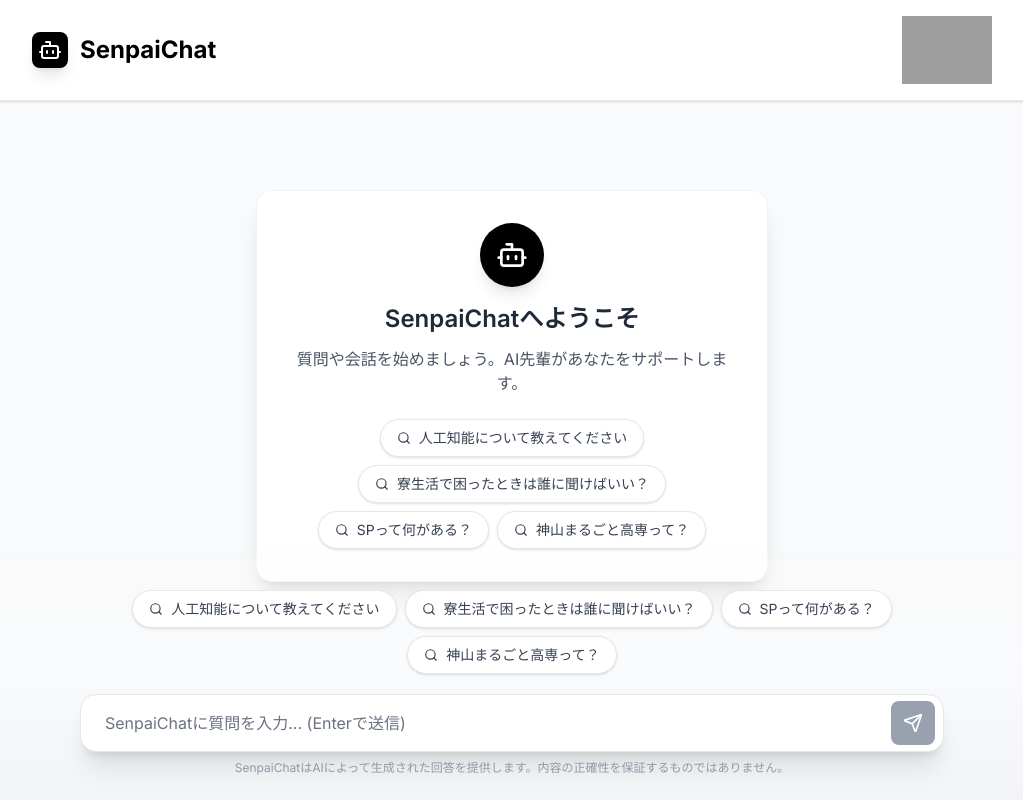
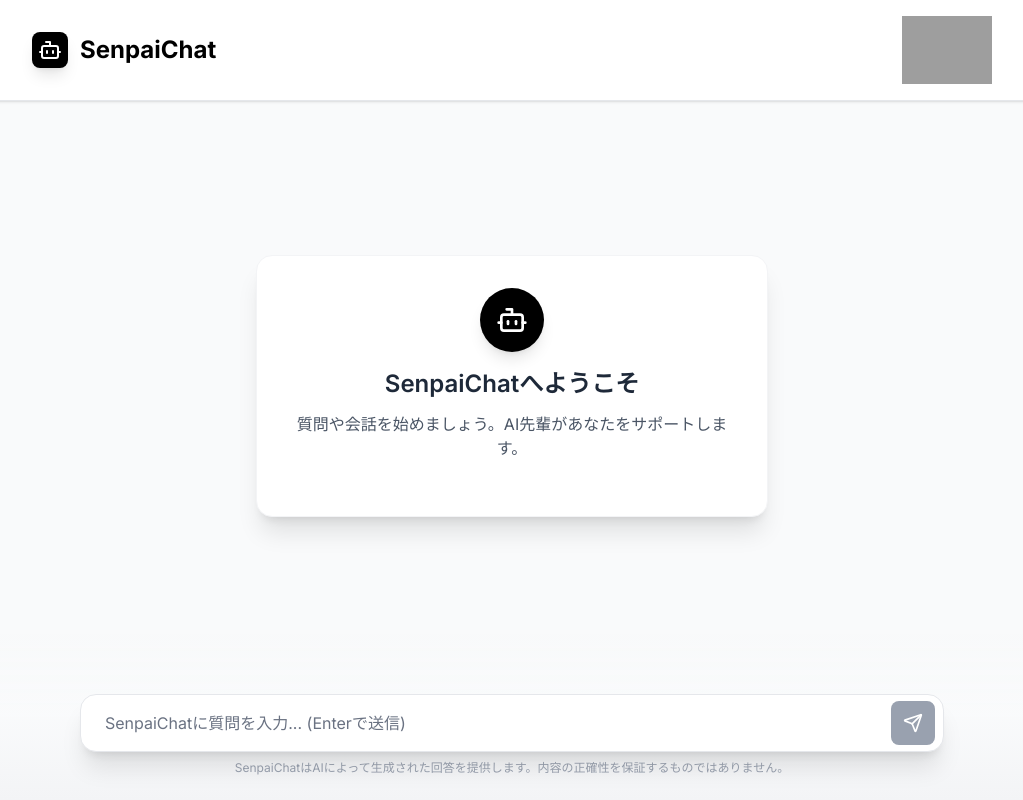
Before and after one commit to Mori-kamiyama/senpaiChat, a Next.js app: page / in a window 1280 px wide. Shown: the whole page, without its empty margins (128-1151 px from the left). Built offline with nearby package versions, Linux system fonts and the light colour scheme; grey boxes are pictures that could not be loaded.

Commit message:
routeの修正

```diff
--- a/src/components/ChatInterface.tsx
+++ b/src/components/ChatInterface.tsx
@@ -2,7 +2,7 @@
 'use client';
 
 import React, { useState, useRef, useEffect, useCallback, ChangeEvent, KeyboardEvent } from 'react';
-import { Send, Bot, User, AlertCircle, ChevronDown, Search } from 'lucide-react';
+import { Send, Bot, User, AlertCircle, ChevronDown } from 'lucide-react'; // Search を削除
 import Image from "next/image";
 
 interface Message {
@@ -12,20 +12,10 @@
     timestamp?: Date;
 }
 
-interface SampleQuestion {
-    id: string;
-    text: string;
-}
+// 環境変数は NEXT_PUBLIC_ プレフィックスが必要な場合があります
+const apiProxyPath = 'http://chat.toromino.net8080/generate';
 
-const apiProxyPath = "http://chat.toromino.net:8080/generate"; // 環境変数は NEXT_PUBLIC_ プレフィックスが必要
-
-// サンプル質問データ
-const sampleQuestions: SampleQuestion[] = [
-    { id: 'q1', text: '人工知能について教えてください' },
-    { id: 'q2', text: '寮生活で困ったときは誰に聞けばいい？' },
-    { id: 'q3', text: 'SPって何がある？' },
-    { id: 'q4', text: '神山まるごと高専って？' },
-];
+// --- sampleQuestions と QuestionTag は削除 ---
 
 // モノクロームのメッセージバブル
 const MessageBubble: React.FC<{ role: 'user' | 'assistant', content: string }> = ({ role, content }) => {
@@ -60,6 +50,10 @@
                             {content}
                         </div>
                     )}
+                    {/* コンテンツがなく、ユーザーメッセージでもない場合（初期の空アシスタントメッセージなど）は何も表示しないか、必要ならプレースホルダー */}
+                    {!content && role !== 'user' && !(<LoadingIndicator />) && (
+                        <div className="opacity-0">.</div> // 高さを保つためのダミー（または空にする）
+                    )}
                 </div>
             </div>
         </div>
@@ -75,16 +69,7 @@
     </div>
 );
 
-// サンプル質問タグ
-const QuestionTag: React.FC<{ question: SampleQuestion, onClick: () => void }> = ({ question, onClick }) => (
-    <button
-        onClick={onClick}
-        className="px-4 py-2 bg-white border border-gray-200 rounded-full text-sm text-gray-700 hover:bg-gray-50 hover:border-gray-300 transition-colors duration-200 shadow-sm flex items-center gap-2 whitespace-nowrap"
-    >
-        <Search size={14} />
-        {question.text}
-    </button>
-);
+// --- QuestionTag は削除 ---
 
 const ChatInterface: React.FC = () => {
     const [messages, setMessages] = useState<Message[]>([]);
@@ -95,7 +80,7 @@
     const abortControllerRef = useRef<AbortController | null>(null);
     const inputRef = useRef<HTMLInputElement>(null);
     const [showScrollButton, setShowScrollButton] = useState(false);
-    const [showSampleQuestions, setShowSampleQuestions] = useState(true);
+    // --- showSampleQuestions ステートは削除 ---
 
     useEffect(() => {
         messagesEndRef.current?.scrollIntoView({ behavior: 'smooth' });
@@ -123,11 +108,7 @@
         };
     }, []);
 
-    useEffect(() => {
-        if (messages.length > 0) {
-            setShowSampleQuestions(false);
-        }
-    }, [messages]);
+    // --- メッセージ数によるサンプル質問表示制御の useEffect は削除 ---
 
     const scrollToBottom = () => {
         messagesEndRef.current?.scrollIntoView({ behavior: 'smooth' });
@@ -139,16 +120,15 @@
         setInput('');
         setIsLoading(false);
         setError(null);
-        setShowSampleQuestions(true);
+        // --- setShowSampleQuestions(true) は削除 ---
     };
 
-    // === ここから修正 ===
     const handleSubmit = useCallback(async (query: string) => {
         if (!query.trim() || isLoading) return;
 
         setIsLoading(true);
         setError(null);
-        abortControllerRef.current?.abort(); // 前のリクエストをキャンセル
+        abortControllerRef.current?.abort();
         abortControllerRef.current = new AbortController();
 
         const userMessage: Message = {
@@ -158,12 +138,10 @@
             timestamp: new Date()
         };
         const assistantMessageId = `assistant-${Date.now()}`;
-        // アシスタントメッセージを初期状態（空コンテンツ）で追加
-        // ローディング表示は MessageBubble 側で行う
         const newAssistantMessage: Message = {
             id: assistantMessageId,
             role: 'assistant',
-            content: '', // 最初は空
+            content: '', // Initially empty, loading handled in MessageBubble
             timestamp: new Date()
         };
 
@@ -191,6 +169,10 @@
                         console.error("Failed to read error response text:", textErr);
                     }
                 }
+                // エラー時もアシスタントメッセージが存在すればそこにエラー内容を追記
+                setMessages(prev => prev.map(msg =>
+                    msg.id === assistantMessageId ? { ...msg, content: `[エラーが発生しました: ${errorBody}]` } : msg
+                ));
                 throw new Error(errorBody);
             }
 
@@ -200,14 +182,12 @@
 
             const reader = response.body.getReader();
             const decoder = new TextDecoder();
-            let buffer = ''; // デコードされたテキストを保持するバッファ
-            let receivedDone = false; // [DONE] マーカーを受け取ったか
+            let buffer = '';
+            let receivedDone = false;
 
             while (true) {
-                // 中断シグナルをチェック
                 if (abortControllerRef.current?.signal.aborted) {
                     console.log("Stream reading aborted by signal.");
-                    // 中断された場合、不完全なアシスタントメッセージを削除
                     setMessages(prev => prev.filter(msg => msg.id !== assistantMessageId));
                     break;
                 }
@@ -216,57 +196,43 @@
 
                 if (done) {
                     console.log("Stream finished.");
-                    // バッファに残っているデータがあれば処理 (通常は空のはず)
-                    if (buffer.trim()) {
-                        console.warn("Stream finished with remaining buffer:", buffer);
-                        // 必要に応じて最後のデータを処理
-                    }
                     if (!receivedDone && messages.some(msg => msg.id === assistantMessageId)) {
                         console.warn("Stream finished without [DONE] marker, but assistant message exists.");
-                        // DONEなしで終わったが、メッセージは存在する場合のフォールバック
-                        // (エラー表示などしない場合)
                     }
-                    break; // ストリーム終了
+                    break;
                 }
 
-                // チャンクをデコードしてバッファに追加
                 buffer += decoder.decode(value, { stream: true });
 
-                // バッファを行ごとに処理 (SSEは通常 \n\n でメッセージ区切りだが、ここでは \n で処理)
                 let boundary = buffer.indexOf('\n');
                 while (boundary !== -1) {
-                    const line = buffer.substring(0, boundary).trim(); // 1行取得して前後の空白削除
-                    buffer = buffer.substring(boundary + 1); // バッファから処理済み行を削除
+                    const line = buffer.substring(0, boundary).trim();
+                    buffer = buffer.substring(boundary + 1);
 
                     if (line.startsWith('data:')) {
-                        const dataPart = line.substring(5).trimStart(); // "data:" を削除し、先頭の空白のみ削除
+                        const dataPart = line.substring(5).trimStart();
 
                         if (dataPart === '[DONE]') {
                             console.log("SSE: Received [DONE] marker.");
                             receivedDone = true;
-                            // [DONE] を受け取ったらループは reader.read() の done=true で終了するのを待つ
                             continue;
                         }
 
                         if (dataPart) {
-                            // 実際のデータでメッセージを更新
                             setMessages((prev) =>
                                 prev.map((msg) =>
                                     msg.id === assistantMessageId
-                                        ? { ...msg, content: msg.content + dataPart } // 文字列を単純に連結
+                                        ? { ...msg, content: msg.content + dataPart }
                                         : msg
                                 )
                             );
                         }
-                        // data: の後に空データが来た場合は無視される
                     } else if (line.startsWith('event: error')) {
-                        // エラーイベントの処理（次の行に data: が来ることを想定）
-                        // 注意: この実装は単純化されており、複数行にわたる可能性は考慮していない
                         const errorDataLine = buffer.split('\n').find(l => l.startsWith('data:'));
                         const errorData = errorDataLine?.substring(5).trim() ?? 'Unknown error reported by stream';
                         console.error('SSE Error Event:', errorData);
                         const formattedError = `\n\n[エラー: ${errorData}]`;
-                        setError(`Stream Error: ${errorData}`); // UI全体のエラー状態も設定
+                        setError(`Stream Error: ${errorData}`);
                         setMessages((prev) =>
                             prev.map((msg) =>
                                 msg.id === assistantMessageId
@@ -274,69 +240,48 @@
                                     : msg
                             )
                         );
-                        // エラーストリームを受け取ったら処理を中断
-                        reader.cancel(); // リーダーをキャンセル
+                        reader.cancel();
                         if (abortControllerRef.current) {
-                            abortControllerRef.current.abort(); // AbortControllerも中止扱いにする
+                            abortControllerRef.current.abort();
                         }
-                        setIsLoading(false); // ローディング終了
-                        return; // handleSubmit関数から抜ける
+                        setIsLoading(false);
+                        return;
 
                     } else if (line.startsWith('event: end')) {
                         console.log("SSE End Event received.");
-                        // endイベントに対する特別な処理が必要な場合に追加
                     }
-                    // コメント行 (':') や空行は無視される
 
-                    boundary = buffer.indexOf('\n'); // 次の改行を探す
+                    boundary = buffer.indexOf('\n');
                 }
-                // whileループの最後に再度中断チェック
                 if (abortControllerRef.current?.signal.aborted) {
                     console.log("Stream reading aborted by signal (inside inner while).");
                     setMessages(prev => prev.filter(msg => msg.id !== assistantMessageId));
-                    break; // 内側のwhileを抜ける (外側のwhileも次のチェックで抜ける)
+                    break;
                 }
             }
 
         } catch (err) {
-            // AbortErrorはユーザーによるキャンセルか、上記のエラー処理で能動的にabortした場合
             if (err instanceof Error && err.name === 'AbortError') {
                 console.log('Fetch aborted.');
-                // AbortErrorの場合、通常はUIにエラー表示しない
-                // メッセージ削除はすでにシグナルチェックで行われているはず
-                setError(null); // 念のためエラー状態をクリア
+                setError(null);
             } else {
-                // その他のネットワークエラーなど
                 console.error('Chat fetch/stream error:', err);
                 const errorMessage = err instanceof Error ? err.message : '不明なエラーが発生しました';
-                setError(errorMessage);
-                // アシスタントメッセージが存在すればエラー情報を追記、なければエラーメッセージのみ表示
-                setMessages(prev => prev.map(msg =>
-                    msg.id === assistantMessageId
-                        ? { ...msg, content: (msg.content ? msg.content + '\n\n' : '') + `[エラーが発生しました: ${errorMessage}]` }
-                        : msg
-                ));
-                // もしアシスタントメッセージ自体が追加されていない場合 (fetch直後のエラーなど) は、
-                // エラー専用のメッセージを追加することも検討できる。現状は既存の枠に追記。
+                setError(errorMessage); // グローバルエラー状態を設定
+                // handleSubmitの冒頭でエラー時にアシスタントメッセージに追記する処理を入れたので、ここではグローバルエラー設定のみでも良いかも
+                // 必要ならここでも setMessages で追記する
+                // setMessages(prev => prev.map(msg =>
+                //     msg.id === assistantMessageId
+                //         ? { ...msg, content: (msg.content ? msg.content + '\n\n' : '') + `[エラーが発生しました: ${errorMessage}]` }
+                //         : msg
+                // ));
             }
         } finally {
-            // ローディング状態を解除
             setIsLoading(false);
-            // AbortControllerをリセット (次のリクエストに備える)
-            // ストリームが正常終了した場合も、エラーで終了した場合も、Abortした場合もリセットしてOK
             abortControllerRef.current = null;
-            // 入力フィールドにフォーカス
             inputRef.current?.focus();
         }
-    }, [isLoading, apiProxyPath]); // apiProxyPath を依存配列に追加
-    // === ここまで修正 ===
-
-    // 古い processSSEData 関数は不要なのでコメントアウトまたは削除
-    /*
-    const processSSEData = (chunk: string, assistantMessageId: string) => {
-        // ... (古いコード) ...
-    };
-    */
+    }, [isLoading, apiProxyPath]); // 依存配列から showSampleQuestions などを削除
 
     const handleFormSubmit = (e: React.FormEvent) => {
         e.preventDefault();
@@ -354,12 +299,7 @@
         }
     };
 
-    const handleSampleQuestionClick = (question: SampleQuestion) => {
-        setInput(question.text);
-        handleSubmit(question.text); // サンプルクリック時も即時送信する方が自然かも
-        // setInput(question.text);
-        // inputRef.current?.focus(); // フォーカスだけ当てる場合
-    };
+    // --- handleSampleQuestionClick は削除 ---
 
     return (
         <div className="flex flex-col h-screen bg-gray-50">
@@ -377,7 +317,6 @@
                                 </h1>
                             </div>
                         </div>
-                        {/* ロゴの代替としてテキストや他の要素を表示することも可能 */}
                         <Image src="https://kamiyama.ac.jp/img/common/logo.svg" alt="高専ロゴ" width={90} height={50} priority />
                     </div>
                 </div>
@@ -386,7 +325,7 @@
             {/* Messages Area */}
             <div className="flex-1 flex flex-col items-center w-full overflow-hidden relative">
                 <div className="flex-1 overflow-y-auto w-full max-w-4xl px-4 lg:px-0 pt-8 pb-40 scroll-smooth"> {/* 下部のpaddingを増やす */}
-                    {messages.length === 0 && !isLoading && ( // ローディング中でない場合のみ表示
+                    {messages.length === 0 && !isLoading && (
                         <div className="flex items-center justify-center h-full">
                             <div className="text-center p-8 max-w-lg rounded-2xl bg-white shadow-xl border border-gray-100">
                                 <div className="mx-auto w-16 h-16 mb-4 bg-black rounded-full flex items-center justify-center shadow-lg shadow-black/10">
@@ -394,18 +333,7 @@
                                 </div>
                                 <h2 className="text-2xl font-semibold text-gray-800 mb-3">SenpaiChatへようこそ</h2>
                                 <p className="text-gray-600 mb-6">質問や会話を始めましょう。AI先輩があなたをサポートします。</p>
-                                {/* サンプル質問を初期画面にも表示 */}
-                                {showSampleQuestions && sampleQuestions.length > 0 && (
-                                    <div className="mt-4 flex flex-wrap gap-2 justify-center">
-                                        {sampleQuestions.map(question => (
-                                            <QuestionTag
-                                                key={question.id}
-                                                question={question}
-                                                onClick={() => handleSampleQuestionClick(question)}
-                                            />
-                                        ))}
-                                    </div>
-                                )}
+                                {/* --- 初期画面のサンプル質問表示は削除 --- */}
                             </div>
                         </div>
                     )}
@@ -414,15 +342,12 @@
                         <MessageBubble key={msg.id} role={msg.role} content={msg.content} />
                     ))}
 
-                    {/* ローディング表示は MessageBubble 内で行うため、ここの専用ローディング表示は削除 */}
-                    {/* {isLoading && messages[messages.length - 1]?.role === 'assistant' && ... } */}
-
-                    {/* エラーメッセージ表示 (handleSubmit 内でメッセージに追加する方式に変更したので、これは任意) */}
-                    {error && !isLoading && messages.length > 0 && ( // メッセージがある場合のみ表示
+                    {/* グローバルエラー表示 (オプション) */}
+                    {error && !isLoading && (
                         <div className="mt-4 p-4 text-sm text-red-700 bg-red-50 rounded-xl border border-red-200 flex items-center gap-3 shadow-md max-w-4xl mx-auto px-4 lg:px-0" role="alert">
                             <AlertCircle size={20} className="flex-shrink-0 text-red-500" />
                             <div>
-                                <span className="font-medium">エラーが発生しました:</span> {error}
+                                <span className="font-medium">エラー:</span> {error}
                             </div>
                         </div>
                     )}
@@ -434,7 +359,7 @@
                 {showScrollButton && (
                     <button
                         onClick={scrollToBottom}
-                        className="absolute bottom-40 right-6 md:right-8 p-3 rounded-full bg-white shadow-lg border border-gray-100 text-gray-600 hover:text-black transition-all duration-200 hover:shadow-xl" // 位置調整
+                        className="absolute bottom-40 right-6 md:right-8 p-3 rounded-full bg-white shadow-lg border border-gray-100 text-gray-600 hover:text-black transition-all duration-200 hover:shadow-xl"
                         aria-label="最下部にスクロール"
                     >
                         <ChevronDown size={20} />
@@ -443,25 +368,13 @@
             </div>
 
             {/* Input Area */}
-            <div className="fixed bottom-0 left-0 right-0 bg-gradient-to-t from-gray-100 via-gray-50 to-transparent pb-6 pt-12 pointer-events-none"> {/* 背景調整 */}
+            <div className="fixed bottom-0 left-0 right-0 bg-gradient-to-t from-gray-100 via-gray-50 to-transparent pb-6 pt-12 pointer-events-none">
                 <div className="max-w-4xl mx-auto px-4 pointer-events-auto">
-                    {/* サンプル質問 (入力バーの上に表示、メッセージがない場合 or メッセージがあっても表示するか選択) */}
-                    {/* showSampleQuestions && messages.length === 0 && ( // メッセージがない場合のみ表示するなら */}
-                    {showSampleQuestions && ( // 常に入力バーの上に表示する場合 (メッセージが増えると隠れる)
-                        <div className="mb-3 flex flex-wrap gap-2 justify-center max-w-full overflow-x-auto pb-2 scrollbar-hide">
-                            {sampleQuestions.map(question => (
-                                <QuestionTag
-                                    key={question.id}
-                                    question={question}
-                                    onClick={() => handleSampleQuestionClick(question)}
-                                />
-                            ))}
-                        </div>
-                    )}
+                    {/* --- 入力エリア上部のサンプル質問表示は削除 --- */}
 
                     <form
                         onSubmit={handleFormSubmit}
-                        className="relative flex items-center bg-white rounded-2xl shadow-xl border border-gray-200 overflow-hidden transition-all duration-300 focus-within:shadow-lg focus-within:border-gray-300"
+                        className="relative flex items-center bg-white rounded-2xl shadow-xl border border-gray-200 overflow-hidden transition-all duration-300 focus-within:shadow-lg focus-within:border-gray-300 mt-3" // サンプル削除に伴いマージン調整
                     >
                         <input
                             ref={inputRef}
@@ -470,16 +383,16 @@
                             onChange={handleInputChange}
                             onKeyDown={handleKeyDown}
                             placeholder="SenpaiChatに質問を入力... (Enterで送信)"
-                            className="flex-1 py-4 px-6 border-none focus:outline-none focus:ring-0 text-gray-800 placeholder-gray-500 bg-transparent text-base" // フォントサイズ調整
+                            className="flex-1 py-4 px-6 border-none focus:outline-none focus:ring-0 text-gray-800 placeholder-gray-500 bg-transparent text-base"
                             disabled={isLoading}
                             required
                         />
                         <button
                             type="submit"
-                            className={`mr-2 my-1.5 flex-shrink-0 p-3 rounded-lg text-white transition-all duration-300 ease-in-out ${ // ボタンのスタイル調整
+                            className={`mr-2 my-1.5 flex-shrink-0 p-3 rounded-lg text-white transition-all duration-300 ease-in-out ${
                                 isLoading || !input.trim()
-                                    ? 'bg-gray-400 cursor-not-allowed' // ローディング/非アクティブ時
-                                    : 'bg-black hover:bg-gray-800 focus:outline-none focus:ring-2 focus:ring-gray-500 focus:ring-offset-2 shadow-md hover:shadow-lg' // アクティブ時
+                                    ? 'bg-gray-400 cursor-not-allowed'
+                                    : 'bg-black hover:bg-gray-800 focus:outline-none focus:ring-2 focus:ring-gray-500 focus:ring-offset-2 shadow-md hover:shadow-lg'
                             }`}
                             disabled={isLoading || !input.trim()}
                             aria-label="送信"
```
